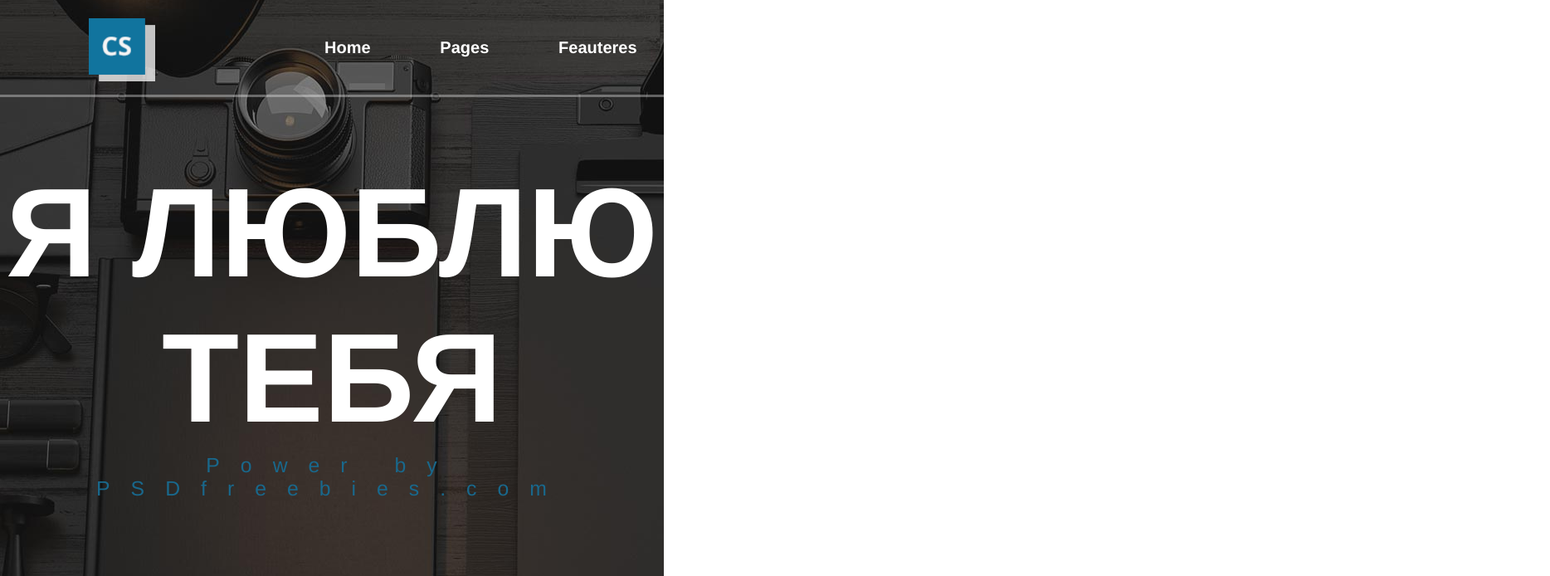
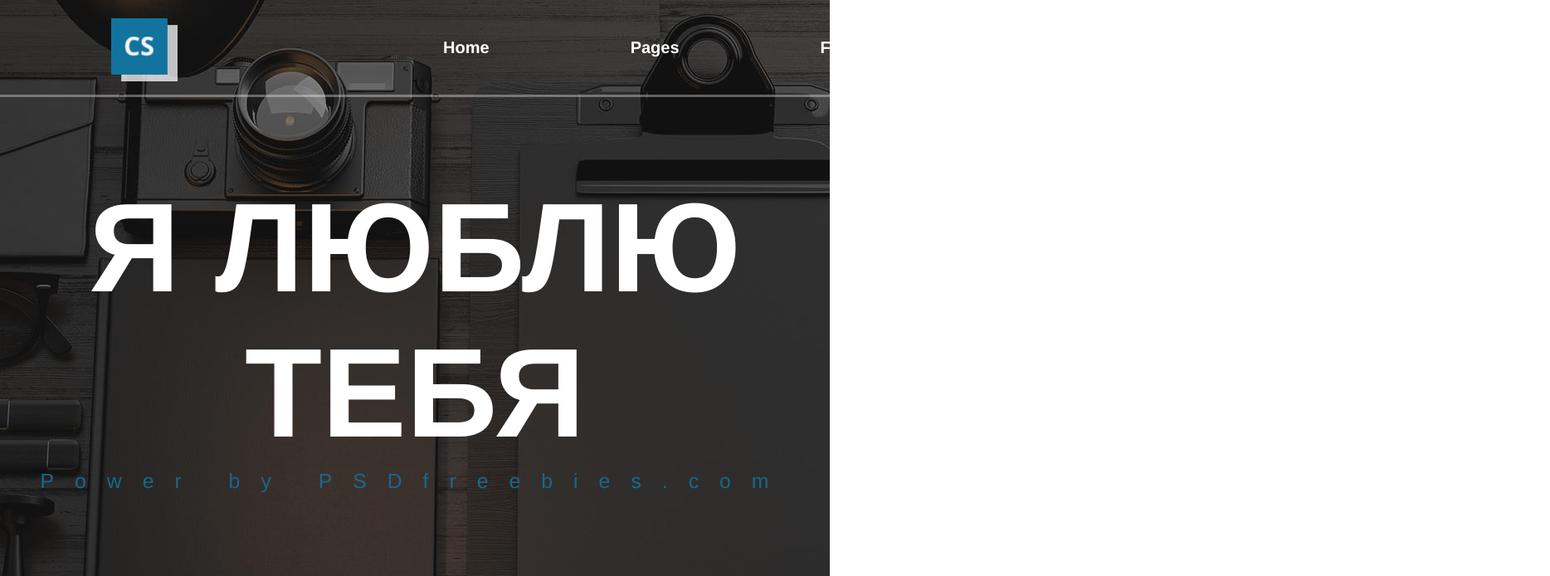
Before and after one commit to Nonsensens/Makets, a plain HTML site: page index.html in a window 1280 px wide. Shown: the top 694 px of the page at 83% size, 1868 px wide, since content can reach past the window. Drawn offline with Linux system fonts and the light colour scheme.

Commit message:
Update style.css

```diff
--- a/style.css
+++ b/style.css
@@ -9,14 +9,14 @@ body{
 
 .main{
 	background: url('img/bg.png');
-
+	min-width: 1000px;
 	max-width: 800px;
 
 }
 
 .hd{
 	display: flex;
-	min-width: 600px;
+	min-width: 1000px;;
 	max-width: 800px;
 
 
@@ -41,7 +41,7 @@ body{
 	margin-left: 15%;
 	display: flex;
 	margin-bottom: -12px;
-	min-width: 600o;
+	min-width: 1000px;
 	max-width: 800px;
 
 
@@ -65,7 +65,7 @@ body{
 
 .bad{
 	justify-content: center;
-	min-width: 600px;
+	min-width: 1000px;
 	max-width: 800px;
 }
 
@@ -122,7 +122,7 @@ body{
 
 .con{
 	background:#11749e;
-	min-width: 600px;
+	min-width: 1000px;
 	max-width: 800px;
 
 }
```
